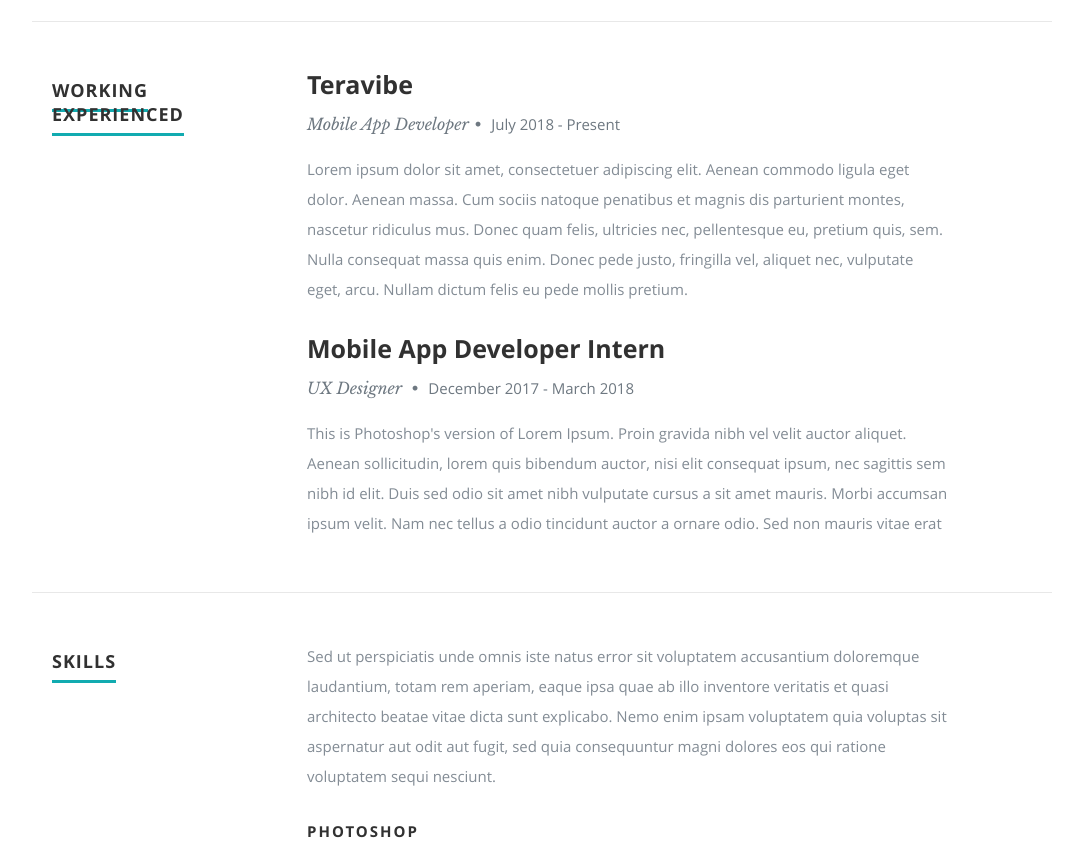
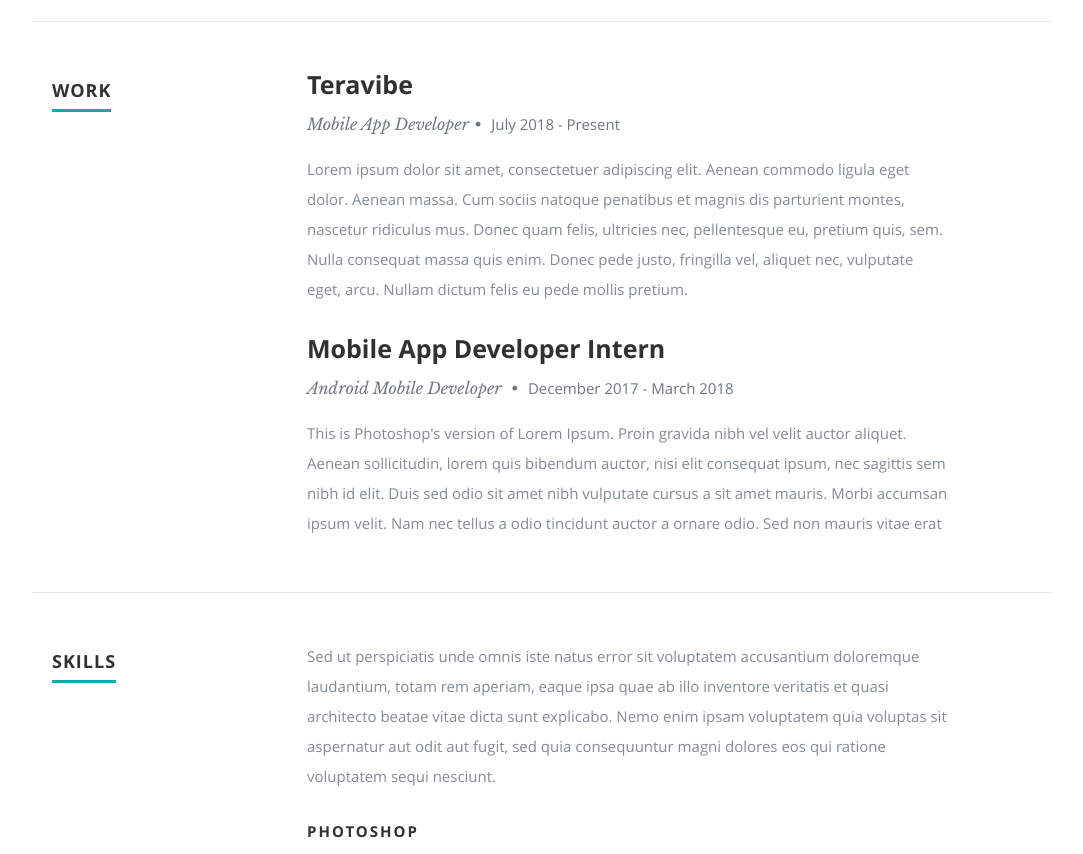
Before and after one commit to Lesterdg/Lesterfrias, a plain HTML site: page index.html in a window 1280 px wide. Shown: the part 2087-2941 px from the top of the page, without its empty margins (98-1181 px from the left). Drawn offline with nearby package versions, Linux system fonts and the light colour scheme.

Commit message:
Modified index

```diff
--- a/index.html
+++ b/index.html
@@ -194,7 +194,7 @@
       <div class="row work">
 
          <div class="three columns header-col">
-            <h1><span>Working Experienced</span></h1>
+            <h1><span>Work</span></h1>
          </div>
 
          <div class="nine columns main-col">
@@ -222,7 +222,7 @@
                <div class="twelve columns">
 
                   <h3>Mobile App Developer Intern</h3>
-                  <p class="info">UX Designer <span>&bull;</span> <em class="date">December 2017 - March 2018</em></p>
+                  <p class="info"> Android Mobile Developer <span>&bull;</span> <em class="date">December 2017 - March 2018</em></p>
 
                   <p>
                   This is Photoshop's version  of Lorem Ipsum. Proin gravida nibh vel velit auctor aliquet.
```
